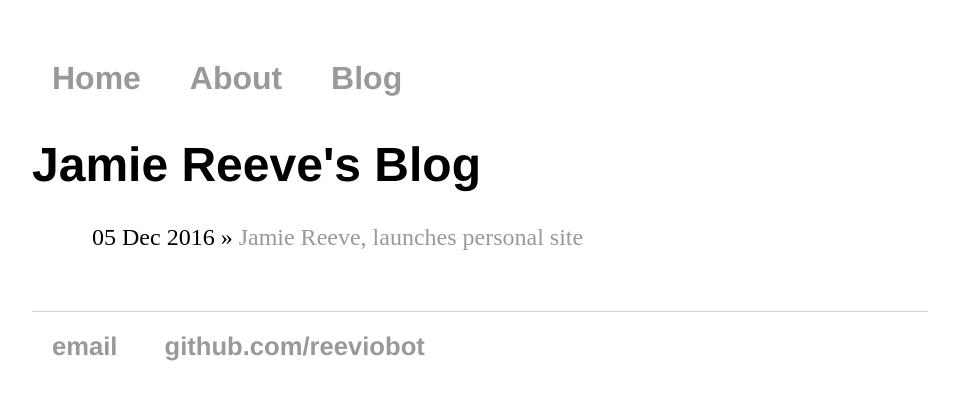
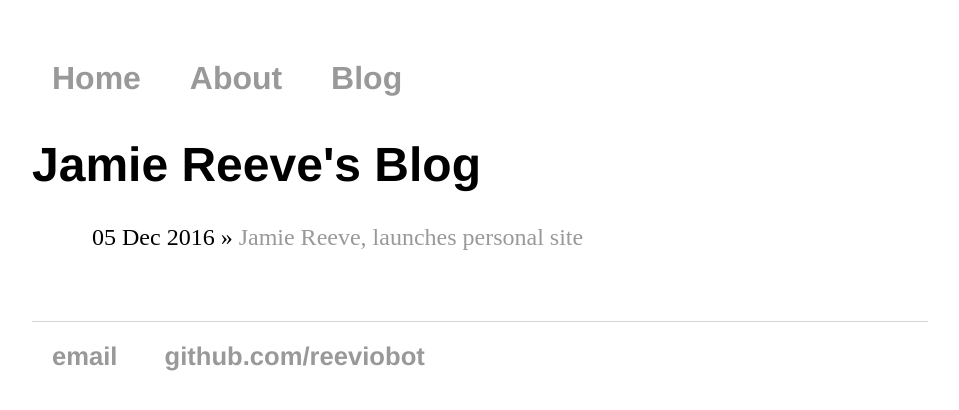
Before and after one commit to reeviobot/reeviobot.github.io, a Jekyll site: the page built from blog/index.html, in a window 1280 px wide. Shown: the top 410 px of the page, without its empty margins (160-1119 px from the left). Built offline with Jekyll 4.4.1, drawn with Linux system fonts in a browser that asks for light colours.

Commit message:
Update main.css

```diff
--- a/css/main.css
+++ b/css/main.css
@@ -48,7 +48,7 @@
 }
 
 ul li {
-    list-style: none;
+    list-style-image: url("/images/link.png");
     padding-left: 20px;
-    padding-bottom: 20px;
+    padding-bottom: 30px;
 }
```
